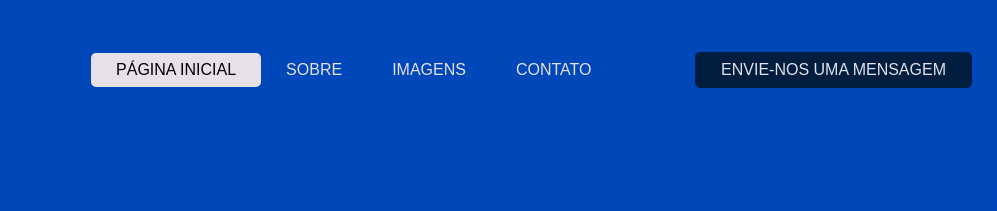
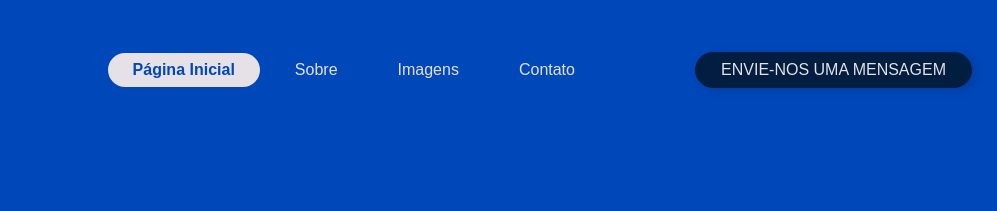
Before and after one commit to KaikBarreto/BarretoMetaisNovo, a plain HTML site: page index.html in a window 1280 px wide. Shown: the top 211 px of the page, 283-1280 px from the left. Drawn offline with nearby package versions, Linux system fonts and the light colour scheme; some packages are replaced by stand-ins of ours; a script that the page names is missing.

Commit message:
otimização de imagens e atualização CSS navbar

```diff
--- a/css/style.scss
+++ b/css/style.scss
@@ -4,15 +4,13 @@ $primary1: #0047ba;
 $primary2: #011e41;
 $textCol: #1f1f1f;
 
-
-
 @font-face {
-  font-family: 'SofiaPro';
-  src: url('../fonts/sofiapro-light.otf') format('otf');
+  font-family: "SofiaPro";
+  src: url("../fonts/sofiapro-light.otf") format("otf");
 }
 
 body {
-  font-family: 'SofiaPro', sans-serif !important;
+  font-family: "SofiaPro", sans-serif !important;
 }
 
 // scrollbar
@@ -337,18 +335,19 @@ a:focus {
     .nav-item {
       .nav-link {
         padding: 5px 25px;
+        margin-inline: 5px;
         color: $white;
         text-align: center;
-        text-transform: uppercase;
         font-family: "SofiaPro", sans-serif;
-        border-radius: 5px;
+        border-radius: 25px;
         transition: all 0.3s;
       }
 
       &:hover,
       &.active {
         .nav-link {
-          color: $black;
+          color: $primary1;
+          font-weight: 600;
           background-color: $white;
         }
       }
@@ -453,6 +452,9 @@ a:focus {
 
   .quote_btn {
     @include hero_btn($primary2, $white, 5px, 25px, 5px);
+
+    border-radius: 25px;
+    box-shadow: 4px 2px 10px rgba(0, 0, 0, 0.15);
   }
 }
 
@@ -556,7 +558,7 @@ body {
 .gallery_section {
   background-color: #e5e1e6;
   text-align: center;
-
+  // margin: 15px 0;
 
   .heading_container {
     align-items: center;
@@ -650,6 +652,7 @@ body {
     display: flex;
     justify-content: center;
     margin-top: 45px;
+    margin-bottom: 45px;
 
     a {
       @include hero_btn($primary1, $white, 10px, 45px, 5px);
```
Also changed, not shown: css/style.css, 2 other files.
